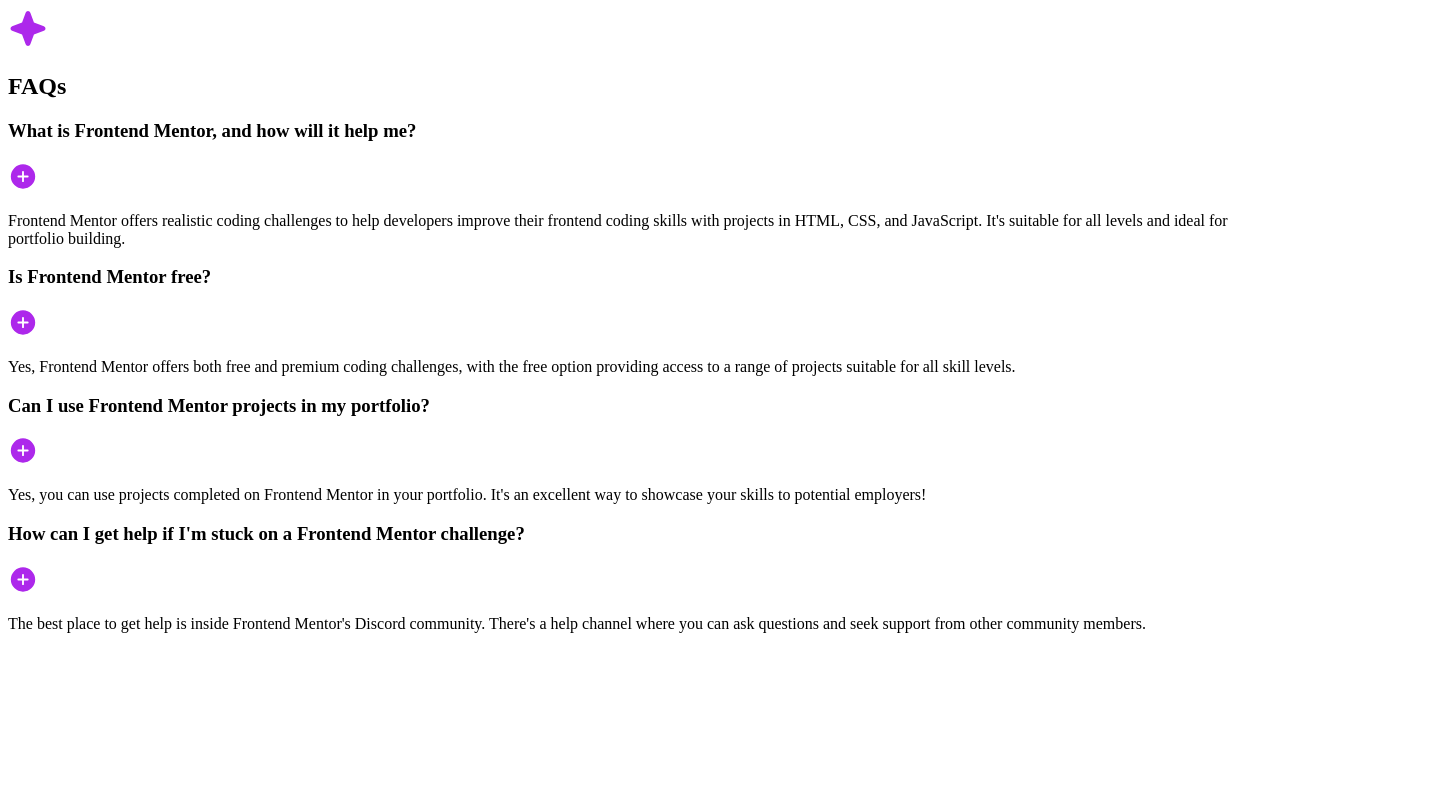
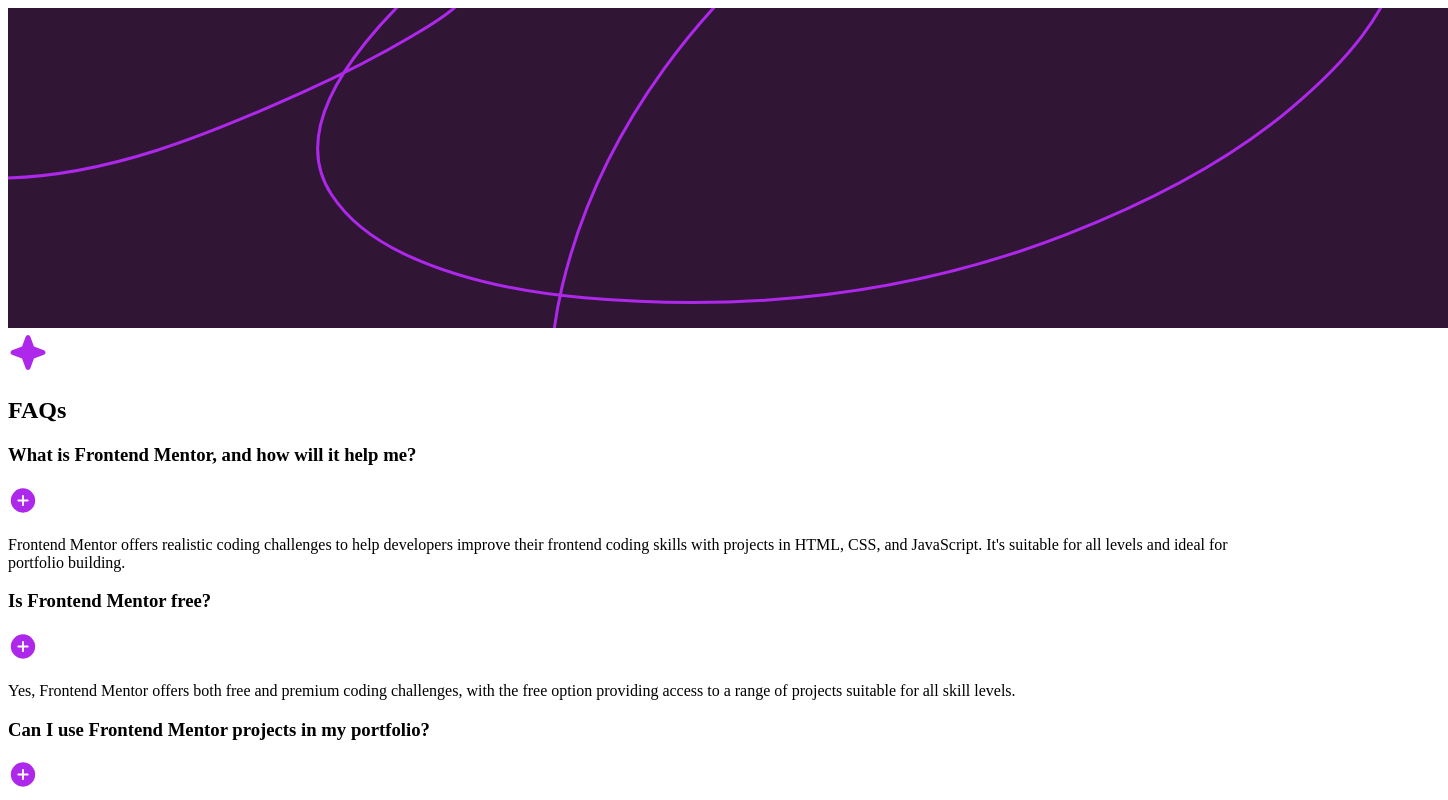
Before and after one commit to programmeur77/frontendmentor-faq-accordion, a website: page index.html in a window 1280 px wide. Shown: the top 800 px of the page, 1448 px wide, since content can reach past the window. Drawn offline with Linux system fonts and the light colour scheme.

Commit message:
Hard coded header background image

```diff
--- a/index.html
+++ b/index.html
@@ -12,8 +12,12 @@
     <title>Frontendmentor - FAQs Accordion</title>
   </head>
   <body>
-    <header class="faq-section-header">
-      <!--Import image directly from CSS-->
+    <header class="faq-header-section">
+      <img
+        src="./images/background-pattern-desktop.svg"
+        alt="Desktop header background image"
+        class="faq-header-section__background-image"
+      />
     </header>
 
     <section class="faq-section">
```
